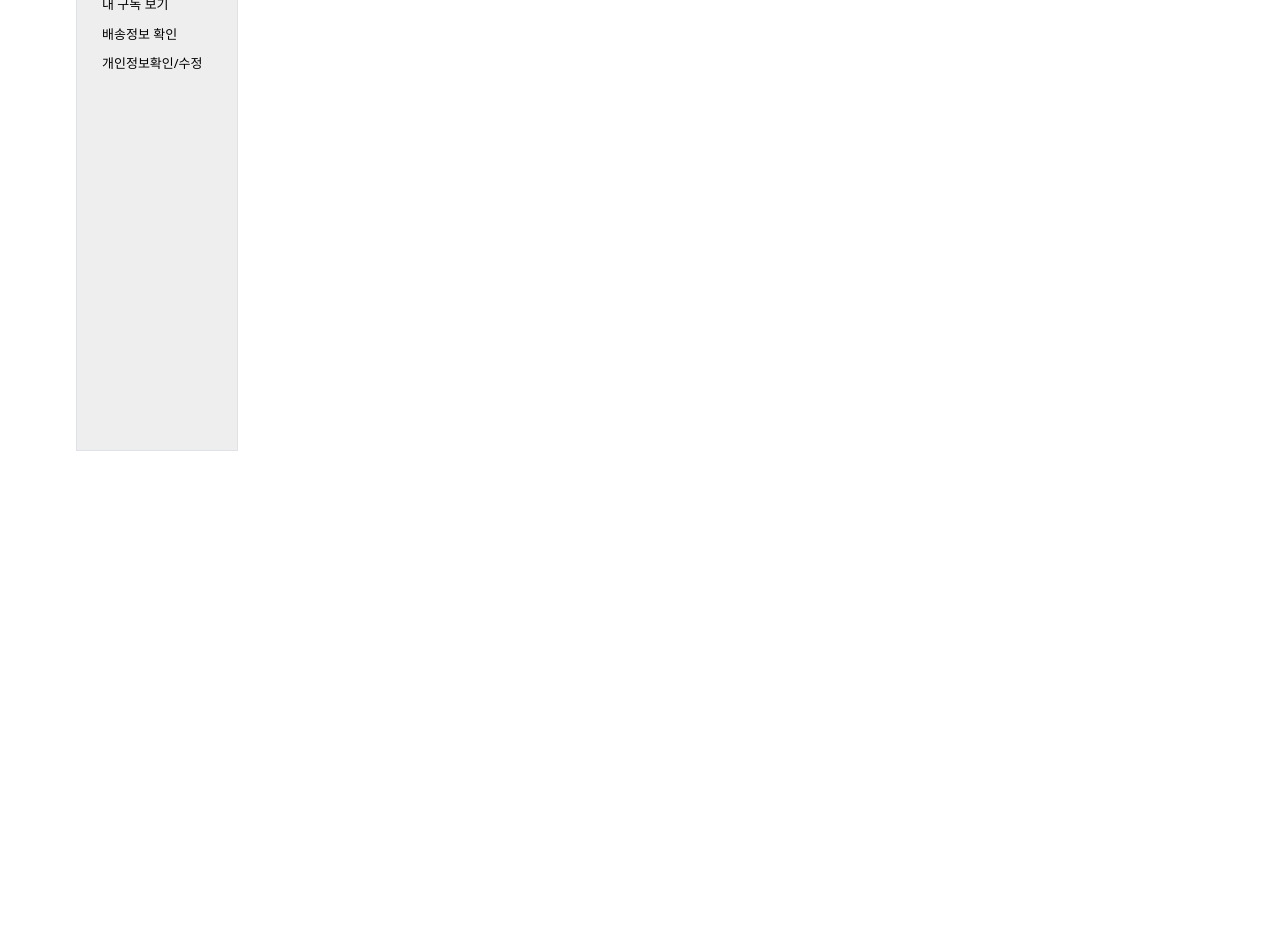
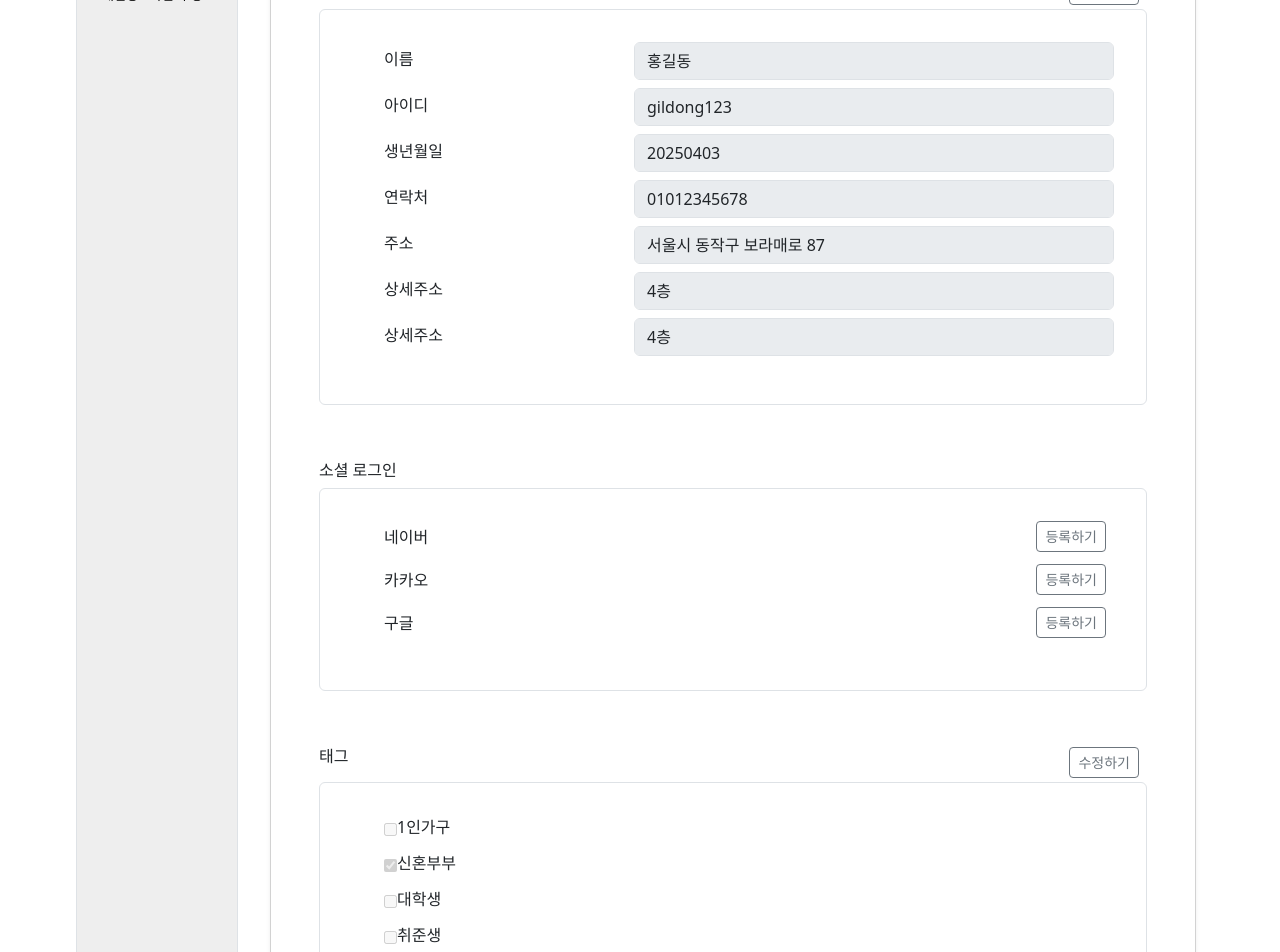
Before and after one commit to beyond-sw-camp/be12-fin-Gongcha1-MonthlyLIfe-FE, a Vue app: page /user/detail in a window 1280 px wide. Shown: the part 280-1232 px from the top of the page. Before the commit the page ends 800 px from the top, so only its background shows below. Built offline with nearby package versions, Linux system fonts and the light colour scheme.

Commit message:
[Feat] 유저 개인정보 화면 구성
개인정보
소셜로그인 연동
태그 3부분으로 나누어 구성
구독 페이지와 디자인 비슷하게 구성

```diff
--- a/src/shop/user/UserDetail.vue
+++ b/src/shop/user/UserDetail.vue
@@ -3,9 +3,151 @@
 </script>
 
 <template>
-  <div class="container">
-    <div>
-      <p>개인정보확인</p>
+  <div class="container py-4">
+    <!-- 구독 목록 카드 -->
+    <div class="card shadow-sm mb-4">
+      <div class="card-header bg-white d-flex justify-content-between align-items-center">
+        <h5 class="mb-0">개인정보확인/수정</h5>
+      </div>
+
+      <div class="card-body">
+        <div class="d-flex justify-content-between">
+          <h6 class="fw-bold text-lg-start">개인정보</h6>
+          <button class="btn btn-outline-secondary btn-sm me-2 mb-1">수정하기</button>
+        </div>
+
+        <div class="mb-4 border p-3 rounded">
+          <div class="p-3">
+            <ul>
+              <li class="d-flex align-items-center mb-2">
+                <p class="mb-1">이름</p>
+                <div class="ms-auto d-flex flex-column">
+                  <input class="form-control" style="width: 30em;" value="홍길동" disabled="true">
+                </div>
+              </li>
+
+              <li class="d-flex align-items-center mb-2">
+                <p class="mb-1">아이디</p>
+                <div class="ms-auto d-flex flex-column">
+                  <input class="form-control" style="width: 30em;" value="gildong123" disabled="true">
+                </div>
+              </li>
+
+              <li class="d-flex align-items-center mb-2">
+                <p class="mb-1">생년월일</p>
+                <div class="ms-auto d-flex flex-column">
+                  <input class="form-control" style="width: 30em;" value="20250403" disabled="true">
+                </div>
+              </li>
+
+
+              <li class="d-flex align-items-center mb-2">
+                <p class="mb-1">연락처</p>
+                <div class="ms-auto d-flex flex-column">
+                  <input class="form-control" style="width: 30em;" value="01012345678" disabled="true">
+                </div>
+              </li>
+
+              <li class="d-flex align-items-center mb-2">
+                <p class="mb-1">주소</p>
+                <div class="ms-auto d-flex flex-column">
+                  <input class="form-control" style="width: 30em;" value="서울시 동작구 보라매로 87" disabled="true">
+                </div>
+              </li>
+
+              <li class="d-flex align-items-center mb-2">
+                <p class="mb-1">상세주소</p>
+                <div class="ms-auto d-flex flex-column">
+                  <input class="form-control" style="width: 30em;" value="4층" disabled="true">
+                </div>
+              </li>
+
+              <li class="d-flex align-items-center mb-2">
+                <p class="mb-1">상세주소</p>
+                <div class="ms-auto d-flex flex-column">
+                  <input class="form-control" style="width: 30em;" value="4층" disabled="true">
+                </div>
+              </li>
+            </ul>
+
+          </div>
+        </div>
+      </div>
+
+      <div class="card-body">
+        <div class="d-flex justify-content-between">
+          <h6 class="fw-bold text-lg-start">소셜 로그인</h6>
+        </div>
+
+        <div class="mb-4 border p-3 rounded">
+          <div class="p-3">
+            <ul>
+              <li class="d-flex align-items-center mb-2">
+                <p class="mb-1">네이버</p>
+                <div class="ms-auto d-flex flex-column">
+                  <button class="btn btn-outline-secondary btn-sm me-2 mb-1">등록하기</button>
+                </div>
+              </li>
+
+              <li class="d-flex align-items-center mb-2">
+                <p class="mb-1">카카오</p>
+                <div class="ms-auto d-flex flex-column">
+                  <button class="btn btn-outline-secondary btn-sm me-2 mb-1">등록하기</button>
+                </div>
+              </li>
+
+              <li class="d-flex align-items-center mb-2">
+                <p class="mb-1">구글</p>
+                <div class="ms-auto d-flex flex-column">
+                  <button class="btn btn-outline-secondary btn-sm me-2 mb-1">등록하기</button>
+                </div>
+              </li>
+            </ul>
+
+          </div>
+        </div>
+
+      </div>
+
+
+      <div class="card-body">
+        <div class="d-flex justify-content-between">
+          <h6 class="fw-bold text-lg-start">태그</h6>
+          <button class="btn btn-outline-secondary btn-sm me-2 mb-1">수정하기</button>
+        </div>
+
+        <div class="mb-4 border p-3 rounded">
+          <div class="p-3">
+            <ul>
+              <li class="d-flex align-items-center mb-2">
+                <input type="checkbox" disabled="true">
+                <p class="mb-1">1인가구</p>
+              </li>
+              <li class="d-flex align-items-center mb-2">
+                <input type="checkbox" disabled="true" checked="true">
+                <p class="mb-1">신혼부부</p>
+              </li>
+
+              <li class="d-flex align-items-center mb-2">
+                <input type="checkbox" disabled="true">
+                <p class="mb-1">대학생</p>
+              </li>
+
+              <li class="d-flex align-items-center mb-2">
+                <input type="checkbox" disabled="true">
+                <p class="mb-1">취준생</p>
+              </li>
+            </ul>
+          </div>
+        </div>
+      </div>
+
+
+      <!-- 더보기 버튼 -->
+      <div class="text-end">
+        <small>회원 탈퇴</small>
+      </div>
+
     </div>
   </div>
 </template>
--- a/src/shop/user/component/UserNavbar.vue
+++ b/src/shop/user/component/UserNavbar.vue
@@ -3,7 +3,9 @@
 </script>
 
 <template>
-  <div class="border ms-4" style="border-color: #777777">
+  <div class="ms-4" >
+    <div class="border" style="border-color: #777777">
+
     <div class="sidebar-title bg-danger ">
       <p class="m-0 text-white"><strong>마이페이지</strong></p>
     </div>
@@ -21,6 +23,8 @@
         </li>
       </ul>
     </div>
+
+    </div>
   </div>
 </template>
 
@@ -28,7 +32,7 @@
 .sidebar {
   background-color: #eeeeee;
   width: 10rem;
-  height: 30rem;
+  height: 70em;
   left: 0;
   padding: 20px;
   color: white;
@@ -44,7 +48,6 @@
   text-align: start;
   color: black;
   padding: 5px;
-  border-radius: 5px;
 }
 
 </style>
```
